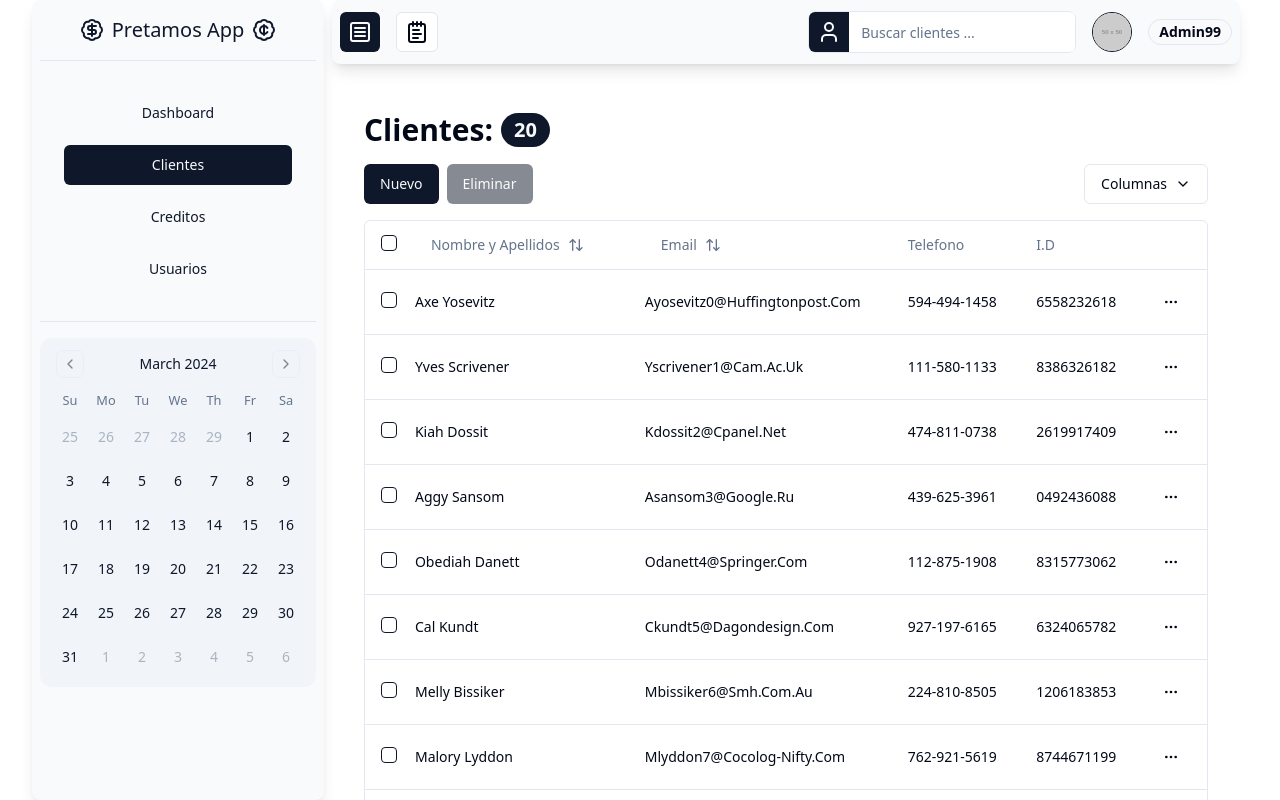
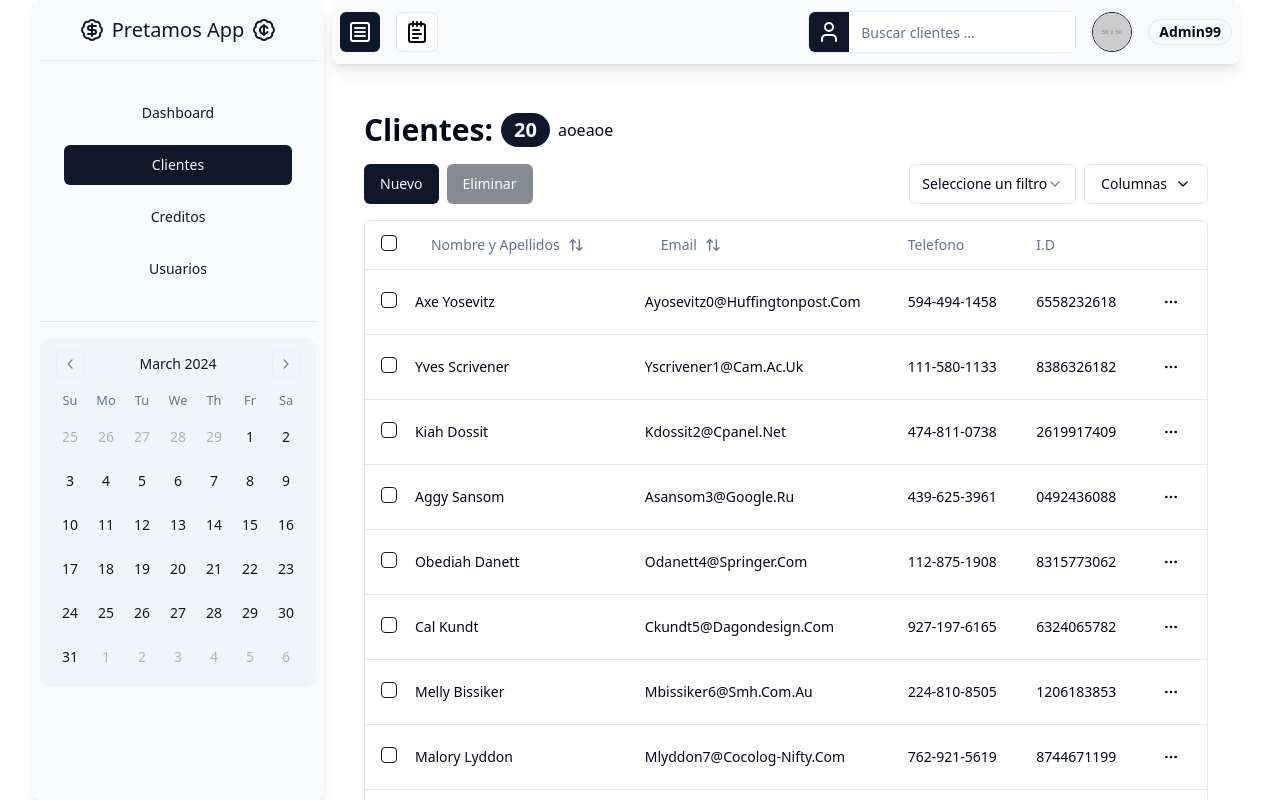
Before and after one commit to alnavarrop99/prestamos, a React (Vite) app: page /client in a window 1280 px wide. Shown: the top 800 px of the page. Built offline with nearby package versions, Linux system fonts and the light colour scheme.

Commit message:
fix: wrapper delet butten into a link  client page

```diff
--- a/src/pages/_layout/client.tsx
+++ b/src/pages/_layout/client.tsx
@@ -50,6 +50,14 @@ import {
 import { useClientSelected, useClientStatus } from '@/lib/context/client'
 import { useRootStatus } from '@/lib/context/layout'
 import clientsMock from '@/__mock__/mocks-clients.json'
+import {
+  Select,
+  SelectContent,
+  SelectGroup,
+  SelectItem,
+  SelectTrigger,
+  SelectValue,
+} from '@/components/ui/select'
 
 export const Route = createFileRoute('/_layout/client')({
   component: Client,
@@ -159,7 +167,7 @@ const columns: ColumnDef<TClients>[] = [
         <DropdownMenu open={menu} onOpenChange={() => setMenu({ menu: !menu })}>
           <DropdownMenuTrigger asChild>
             <Button variant="ghost" className="h-8 w-8 p-0">
-              <span className="sr-only">{text.dropdown.aria}</span>
+              <span className="sr-only">{text.menu.aria}</span>
               <MoreHorizontal className="h-4 w-4" />
             </Button>
           </DropdownMenuTrigger>
@@ -168,11 +176,11 @@ const columns: ColumnDef<TClients>[] = [
             className="w-56 [&>*:not(:is([role=separator],:first-child))]:h-16 [&>*]:flex [&>*]:cursor-pointer [&>*]:justify-between [&>*]:gap-2"
           >
             <DropdownMenuLabel className="text-lg">
-              {text.dropdown.title}
+              {text.menu.title}
             </DropdownMenuLabel>
             <DropdownMenuSeparator />
             <DropdownMenuItem onClick={onClickCopy}>
-              {text.dropdown.copy} <Copy />
+              {text.menu.copy} <Copy />
             </DropdownMenuItem>
             <DropdownMenuItem onClick={onClick}>
               <Link
@@ -180,7 +188,7 @@ const columns: ColumnDef<TClients>[] = [
                 to={'./$clientId/update'}
                 params={{ clientId: id }}
               >
-                {text.dropdown.update} <UserCog />
+                {text.menu.update} <UserCog />
               </Link>
             </DropdownMenuItem>
             <DropdownMenuItem onClick={onClick}>
@@ -189,7 +197,7 @@ const columns: ColumnDef<TClients>[] = [
                 to={'./$clientId/delete'}
                 params={{ clientId: id }}
               >
-                {text.dropdown.delete} <UserX />
+                {text.menu.delete} <UserX />
               </Link>
             </DropdownMenuItem>
           </DropdownMenuContent>
@@ -201,15 +209,21 @@ const columns: ColumnDef<TClients>[] = [
 
 export function Client({
   children,
-  open: _open,
+  open: _open = false,
 }: React.PropsWithChildren<{ open?: boolean }>) {
   const [sorting, setSorting] = useState<SortingState>([])
   const [columnFilters, setColumnFilters] = useState<ColumnFiltersState>([])
   const [columnVisibility, setColumnVisibility] = useState<VisibilityState>({})
   const [rowSelection, setRowSelection] = useState({})
-  const { open = _open, setStatus } = useClientStatus(
-    ({ open = false, setStatus }) => ({ open, setStatus })
-  )
+  const {
+    open = _open,
+    setStatus,
+    filter,
+  } = useClientStatus(({ open = _open, setStatus, filter }) => ({
+    open,
+    setStatus,
+    filter,
+  }))
   const { value } = useRootStatus(({ value }) => ({ value }))
   const navigate = useNavigate({ from: '/client' })
   const { clients: clientsSelected, setClient: setSelectdedClient } =
@@ -235,8 +249,8 @@ export function Client({
   })
 
   useEffect(() => {
-    table.getColumn('firstName')?.setFilterValue(value)
-  }, [value])
+    table.getColumn(filter ?? 'firstName')?.setFilterValue(value)
+  }, [value, filter])
 
   useEffect(() => {
     setSelectdedClient({ clients: table.getFilteredSelectedRowModel().rows })
@@ -247,6 +261,11 @@ export function Client({
       !children && navigate({ to: './' })
     }
     setStatus({ open: !open })
+  }
+
+  const onValueChange: (value: string) => void = () => {
+    alert(filter)
+    setStatus({ filter: value })
   }
 
   const onClick: React.MouseEventHandler<ComponentRef<typeof Button>> = () => {
@@ -265,6 +284,7 @@ export function Client({
           <Badge className="px-3 text-xl">
             {table.getFilteredRowModel().rows.length}
           </Badge>
+          {filter ?? 'aoeaoe'}
         </div>
 
         <div className="w-full">
@@ -278,13 +298,40 @@ export function Client({
               {children ?? <Outlet />}
             </Dialog>
 
-            <Button disabled={!clientsSelected?.length} onClick={onClick}>
-              <Link to={'./delete'}>{text.buttons.delete}</Link>
-            </Button>
+            <Link to={'./delete'}>
+              <Button disabled={!clientsSelected?.length} onClick={onClick}>
+                {text.buttons.delete}
+              </Button>
+            </Link>
+
+            <Select onValueChange={onValueChange}>
+              <SelectTrigger className="ms-auto w-auto">
+                <SelectValue placeholder={text.select.placeholder} />
+              </SelectTrigger>
+              <SelectContent>
+                <SelectGroup className="[&>*]:cursor-pointer">
+                  <SelectItem
+                    value={'firstName' as keyof typeof text.select.items}
+                  >
+                    {text.select.items.fullName}
+                  </SelectItem>
+                  <SelectItem value={'id' as keyof typeof text.select.items}>
+                    {text.select.items.id}
+                  </SelectItem>
+                  <SelectItem value={'email' as keyof typeof text.select.items}>
+                    {text.select.items.email}
+                  </SelectItem>
+                  <SelectItem value={'phone' as keyof typeof text.select.items}>
+                    {text.select.items.phone}
+                  </SelectItem>
+                </SelectGroup>
+              </SelectContent>
+            </Select>
+
             <DropdownMenu>
               <DropdownMenuTrigger asChild>
-                <Button variant="outline" className="ml-auto">
-                  {text.select.title} <ChevronDown className="ml-2 h-4 w-4" />
+                <Button variant="outline">
+                  {text.dropdown.title} <ChevronDown className="ml-2 h-4 w-4" />
                 </Button>
               </DropdownMenuTrigger>
               <DropdownMenuContent align="end">
@@ -301,7 +348,7 @@ export function Client({
                           column.toggleVisibility(!!value)
                         }
                       >
-                        {text.select.columns?.[column.id as keyof TClients]}
+                        {text.dropdown.columns?.[column.id as keyof TClients]}
                       </DropdownMenuCheckboxItem>
                     )
                   })}
@@ -415,13 +462,20 @@ const text = {
     new: 'Nuevo',
   },
   select: {
+    placeholder: 'Seleccione un filtro',
+    title: 'Filtros:',
+    get items() {
+      return { ...text.columns }
+    },
+  },
+  dropdown: {
     title: 'Columnas',
     subtitle: 'Acciones',
     get columns() {
       return { ...text.columns }
     },
   },
-  dropdown: {
+  menu: {
     aria: 'Mas Opciones',
     title: 'Acciones:',
     copy: 'Copiar datos del cliente',
```
